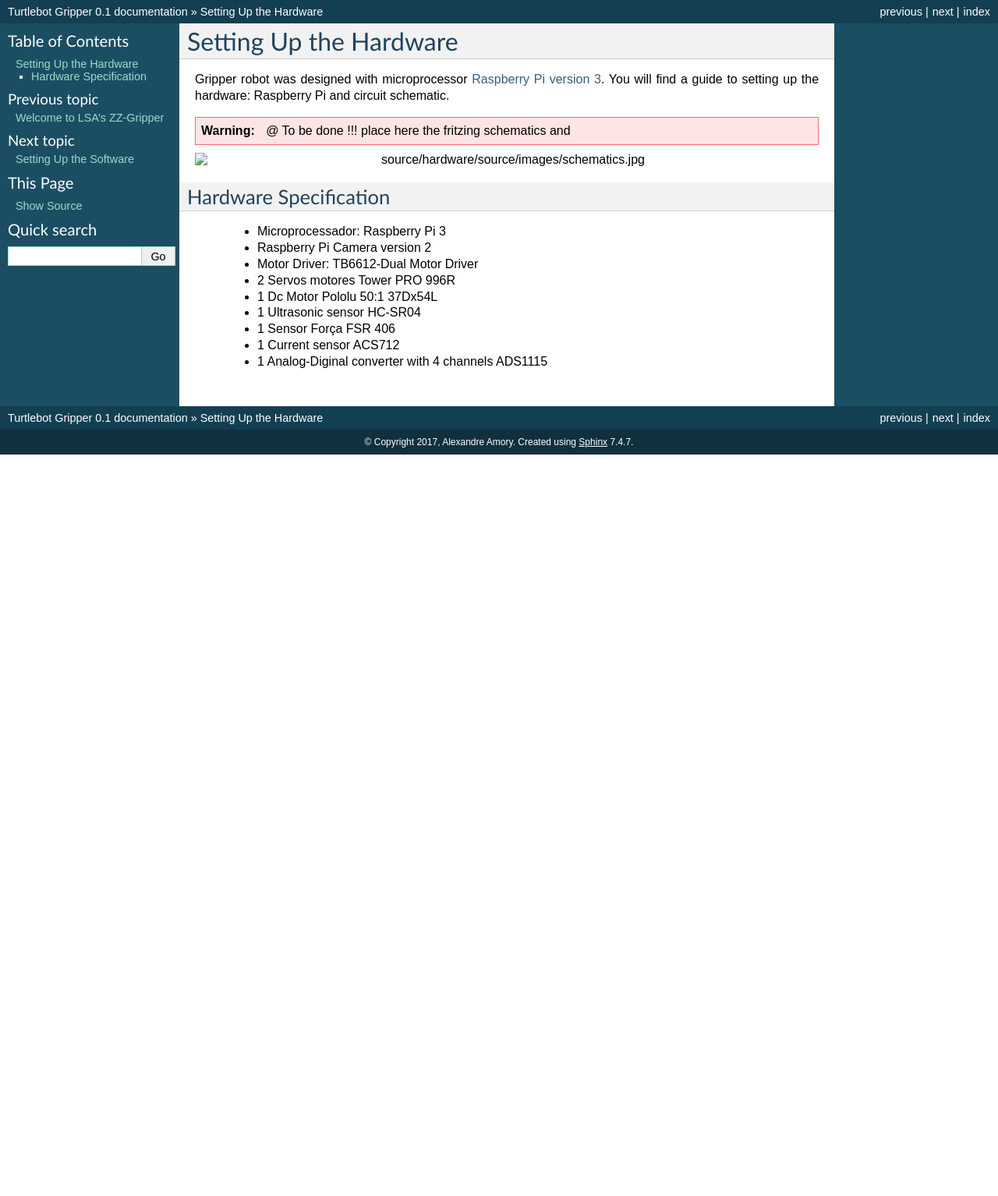
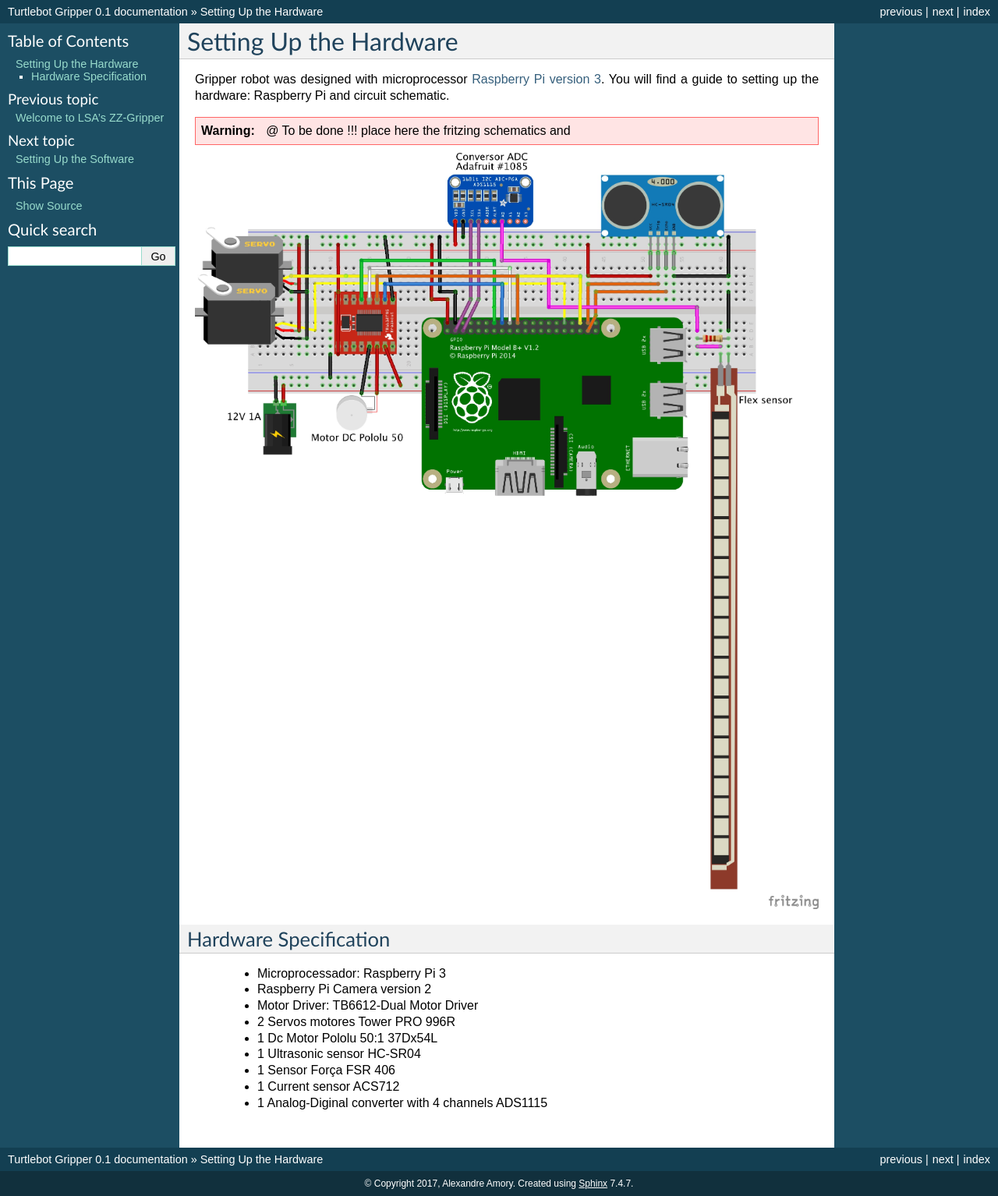
Before and after one commit to lsa-pucrs/zz-gripper, a Sphinx documentation site: the page built from docs/source/hardware/index.rst, in a window 1280 px wide. Shown: the whole page at 78% size. Built offline with Sphinx 7.4.7, drawn with Linux system fonts in a browser that asks for light colours; pages that are not in the unit, such as notebooks, are missing from menus; before the commit the page ends 900 px from its top, so only the background shows below that.

Commit message:
fritzing schematics

```diff
--- a/docs/source/hardware/index.rst
+++ b/docs/source/hardware/index.rst
@@ -11,7 +11,8 @@
 .. WARNING::
 
   @ To be done !!! place here the fritzing schematics and
-.. image:: ./source/images/schematics.jpg
+
+.. image:: ./../images/schematics.jpg
     :align: center
 
 Hardware Specification
```
